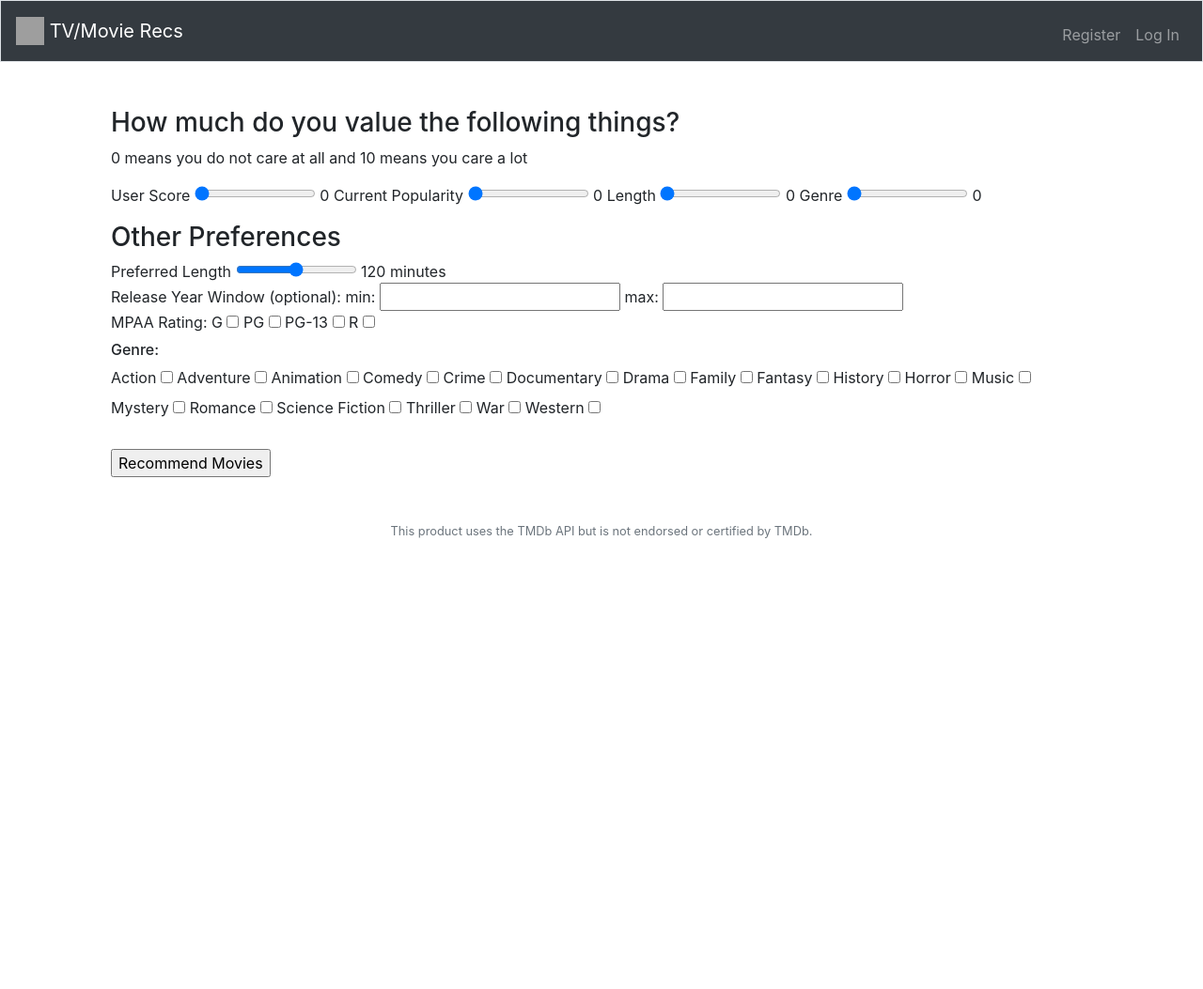
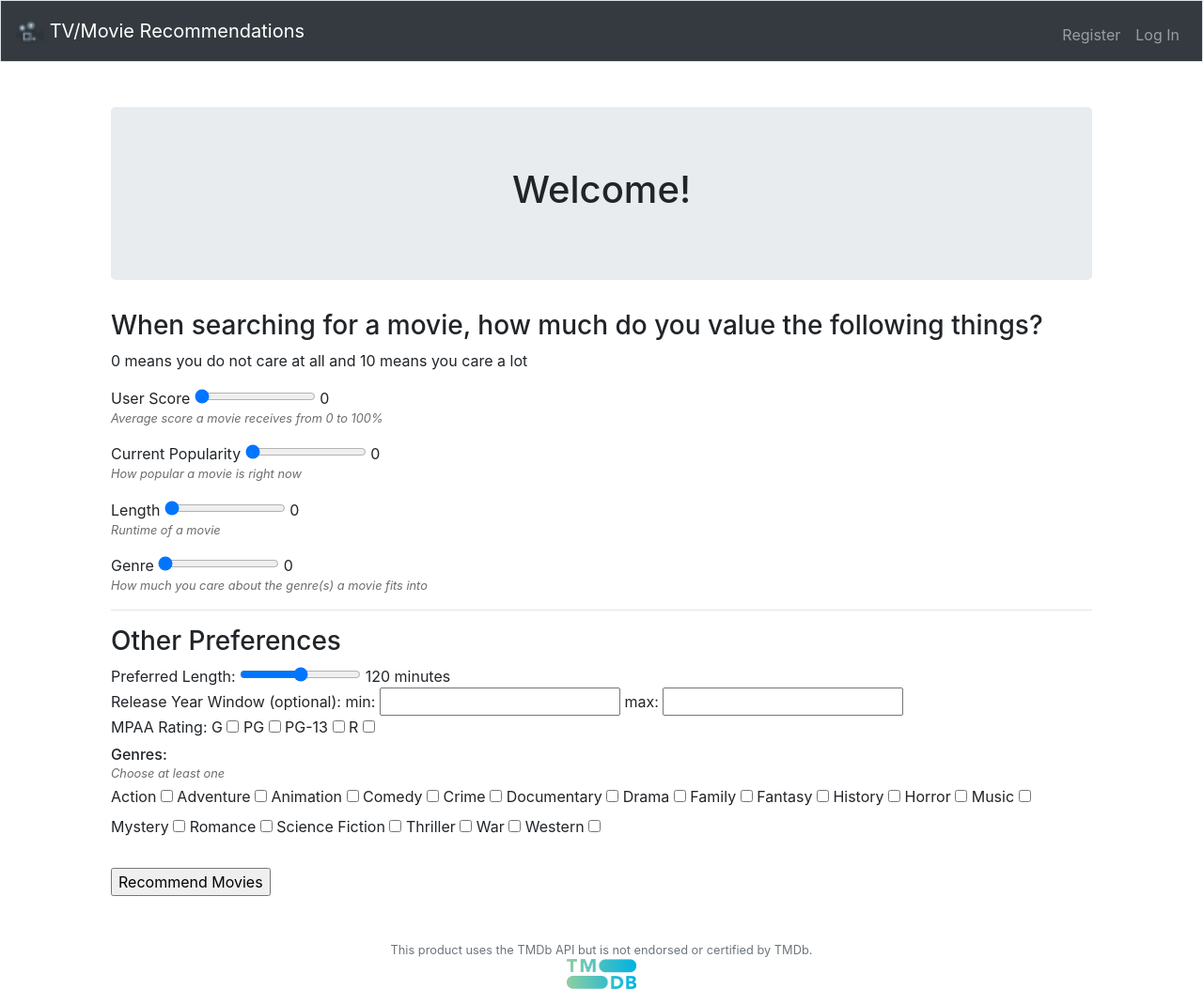
Before and after one commit to ZonkmasterX/CS50-Final-Project, a Flask app: page / in a window 1280 px wide. Shown: the whole page at 94% size. Before the commit the page ends 573 px from the top, so only its background shows below. Run offline with Flask 2, Linux system fonts and the light colour scheme; some libraries are stand-ins or nearby versions; grey boxes are pictures that could not be loaded.

Commit message:
Made website prettier - EF

```diff
--- a/static/styles.css
+++ b/static/styles.css
@@ -1,4 +1,5 @@
-/* not centering for some reason */
-.apology {
-  text-align: center;
+.description {
+  font-size: 0.8em;
+  font-style: italic;
+  color: #6d6d6d;
 }
--- a/templates/index.html
+++ b/templates/index.html
@@ -191,14 +191,21 @@
     document.addEventListener("DOMContentLoaded", loadinputs)
 
   </script>
+  <div class="jumbotron" style="text-align:center">
+    <h1>Welcome!</h1>
+  </div>
   <div class="inputs">
-    <h3>How much do you value the following things?</h3>
+    <h3>When searching for a movie, how much do you value the following things?</h3>
     <p>0 means you do not care at all and 10 means you care a lot<p>
 
     User Score <input type="range" min="0" max="10" value="0" class="slider" id="userscore"> <span id="uservalue">0</span>
+    <p class="description" style="margin-top: -1.2em">Average score a movie receives from 0 to 100%</p>
     Current Popularity <input type="range" min="0" max="10" value="0" class="slider" id="popularity"> <span id="popularityvalue">0</span>
+    <p class="description">How popular a movie is right now</p>
     Length <input type="range" min="0" max="10" value="0" class="slider" id="length"> <span id="lengthvalue">0</span>
+    <p class="description">Runtime of a movie</p>
     Genre <input type="range" min="0" max="10" value="0" class="slider" id="genreslider"> <span id="genrevalue">0</span>
+    <p class="description">How much you care about the genre(s) a movie fits into</p>
 
     <!-- <h3>What are you looking for?</h3> -->
       <!-- <label for="moviescheck"> Movies </label>
@@ -207,11 +214,13 @@
       <label for="tvcheck"> TV Shows </label>
       <input type="checkbox" id="tvcheck" name="tvcheck" value="TVCheck"> -->
 
+
+    <hr>
     <div id="moviepreferences">
 
       <h3>Other Preferences</h3>
 
-      Preferred Length <input type="range" min="0" max="240" value="120" class="slider" id="preferredlength"> <span id="plengthvalue">120</span> minutes
+      Preferred Length: <input type="range" min="0" max="240" value="120" class="slider" id="preferredlength"> <span id="plengthvalue">120</span> minutes
       <br>
 
       Release Year Window (optional):   min: <input id="minyear" onchange="yearupdate()"> max: <input id="maxyear" onchange="yearupdate()"> <span id="yearerror"></span>
@@ -231,7 +240,8 @@
         <label for="r"> R</label>
         <input class="rating" type="checkbox" id="r" name="r" value="R">
 
-        <h6>Genre:</h6>
+        <h6>Genres:</h6>
+        <p class="description" style="margin: -0.5em 0em 0.2em 0em">Choose at least one</p>
 
           <label for="action"> Action </label>
           <input class="genre" type="checkbox" id="action" name="action" value="Action">
--- a/templates/layout.html
+++ b/templates/layout.html
@@ -8,11 +8,16 @@
     <!-- Bootstrap CSS (http://getbootstrap.com/docs/4.5/)-->
     <link rel="stylesheet" href="https://cdn.jsdelivr.net/npm/bootstrap@4.5.3/dist/css/bootstrap.min.css" integrity="sha384-TX8t27EcRE3e/ihU7zmQxVncDAy5uIKz4rEkgIXeMed4M0jlfIDPvg6uqKI2xXr2" crossorigin="anonymous">
 
+    <!-- https://favicon.io/emoji-favicons/movie-camera/ -->
+    <link href="/static/favicon.ico" rel="icon">
+
+    <link href="/static/styles.css" rel="stylesheet">
+
     <!-- Option 1: jQuery and Bootstrap Bundle (includes Popper) (http://getbootstrap.com/docs/4.5/)-->
     <script src="https://code.jquery.com/jquery-3.5.1.slim.min.js" integrity="sha384-DfXdz2htPH0lsSSs5nCTpuj/zy4C+OGpamoFVy38MVBnE+IbbVYUew+OrCXaRkfj" crossorigin="anonymous"></script>
     <script src="https://cdn.jsdelivr.net/npm/bootstrap@4.5.3/dist/js/bootstrap.bundle.min.js" integrity="sha384-ho+j7jyWK8fNQe+A12Hb8AhRq26LrZ/JpcUGGOn+Y7RsweNrtN/tE3MoK7ZeZDyx" crossorigin="anonymous"></script>
 
-    <title>TV/Movie Recs: {% block title %}{% endblock %}</title>
+    <title>TV/Movie Recommendations: {% block title %}{% endblock %}</title>
   </head>
 
   <body>
@@ -20,8 +25,8 @@
     <nav class="navbar navbar-expand-md navbar-dark bg-dark border">
       <!-- Navbar content -->
       <a class="navbar-brand" href="/">
-        <img src="IMAGE SOURCE" width="30" height="30" class="d-inline-block align-top" alt="" loading="lazy">
-        TV/Movie Recs
+        <img src="/static/favicon.ico" width="30" height="30" class="d-inline-block align-top" alt="" loading="lazy">
+        TV/Movie Recommendations
       </a>
       <button aria-controls="navbar" aria-expanded="false" aria-label="Toggle navigation" class="navbar-toggler" data-target="#navbar" data-toggle="collapse" type="button">
         <span class="navbar-toggler-icon"></span>
@@ -53,9 +58,11 @@
     </main>
 
     <footer class="small text-center text-muted">
-            This product uses the TMDb API but is not endorsed or certified by TMDb.
-            <!-- TMDB LOGO GOES HERE -->
+      This product uses the TMDb API but is not endorsed or certified by TMDb.
     </footer>
+    <div style="text-align: center;">
+      <img src="/static/TMDBlogo.jpg" alt="TMDB logo" height="32" width="74"/>
+    </div>
 
   </body>
 
```
Also changed, not shown: static/TMDBlogo.jpg (added), static/favicon.ico (added).
